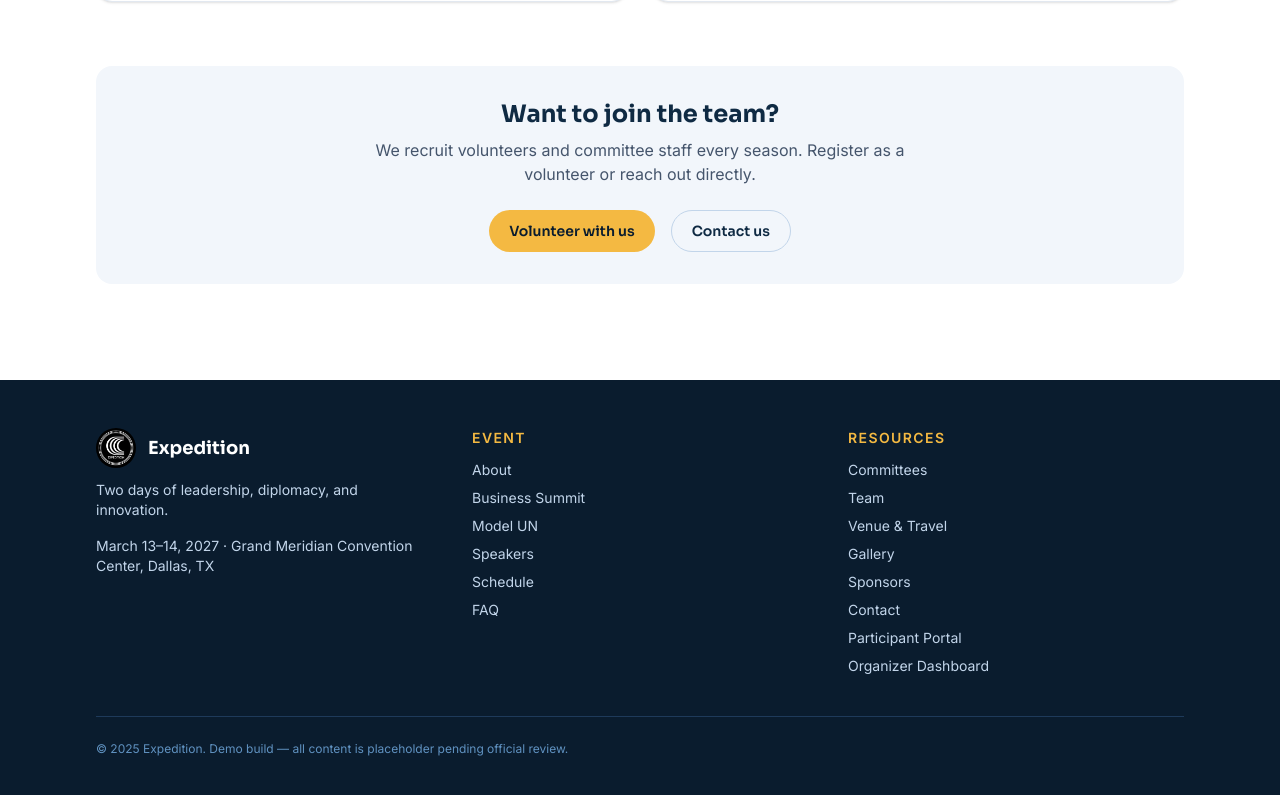
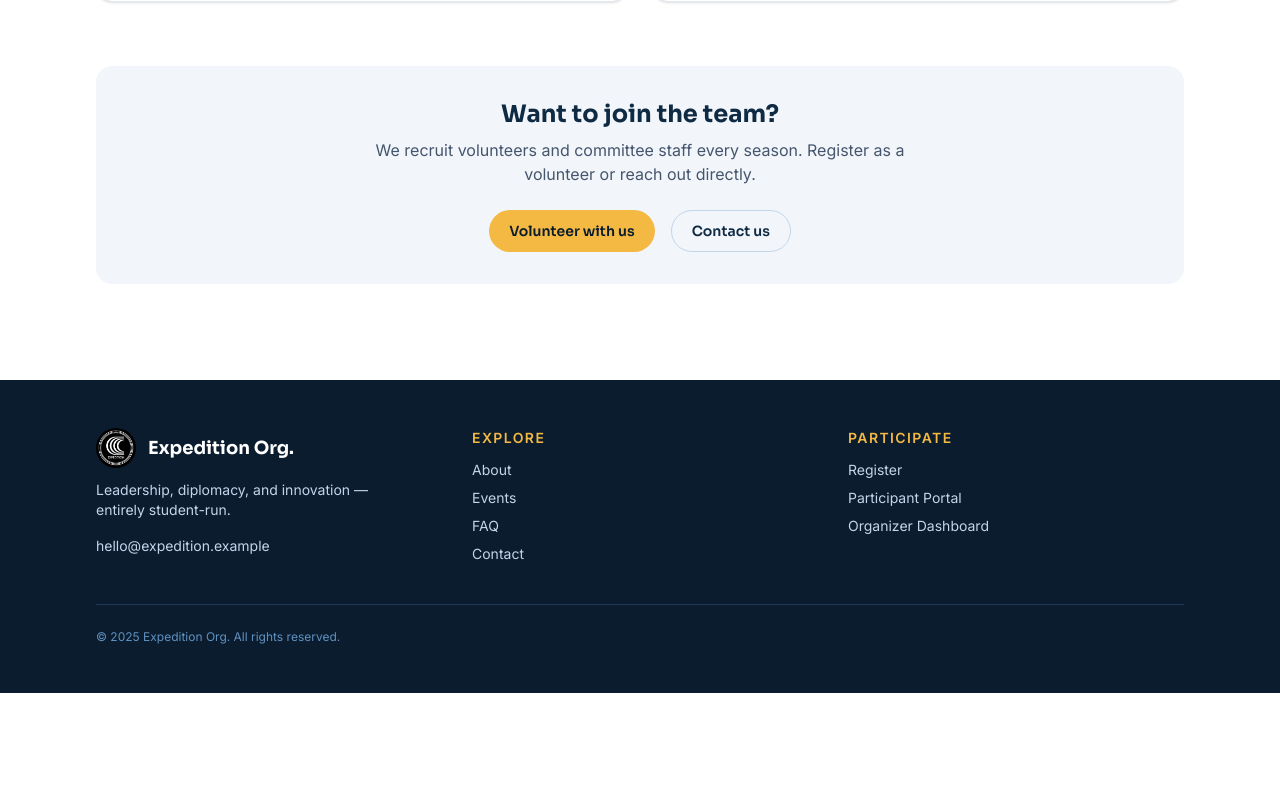
Before and after one commit to mahibnasif/expedition-summit, a React (Vite) app: page /team in a window 1280 px wide. Shown: the part 1573-2368 px from the top of the page. After the commit the page ends 2266 px from the top, so only its background shows below. Built offline with nearby package versions, Linux system fonts and the light colour scheme.

Commit message:
feat: rebrand site to Expedition Org. with concluded 2025-26 season

```diff
--- a/index.html
+++ b/index.html
@@ -6,7 +6,7 @@
     <meta name="viewport" content="width=device-width, initial-scale=1.0" />
     <meta
       name="description"
-      content="Expedition Business Summit & Model United Nations 2027 — two days of leadership, diplomacy, and innovation."
+      content="Expedition Org. — a student-run organization producing business summits and Model United Nations conferences."
     />
     <link rel="preconnect" href="https://fonts.googleapis.com" />
     <link rel="preconnect" href="https://fonts.gstatic.com" crossorigin />
@@ -14,7 +14,7 @@
       href="https://fonts.googleapis.com/css2?family=Inter:wght@400;500;600&family=Sora:wght@500;600;700;800&display=swap"
       rel="stylesheet"
     />
-    <title>Expedition Summit & MUN 2027</title>
+    <title>Expedition Org.</title>
   </head>
   <body>
     <div id="root"></div>
--- a/src/components/layout/Footer.tsx
+++ b/src/components/layout/Footer.tsx
@@ -3,12 +3,7 @@ import { event, navLinks } from '../../data/event'
 import Container from '../ui/Container'
 
 const secondaryLinks = [
-  { to: '/committees', label: 'Committees' },
-  { to: '/team', label: 'Team' },
-  { to: '/venue', label: 'Venue & Travel' },
-  { to: '/gallery', label: 'Gallery' },
-  { to: '/sponsors', label: 'Sponsors' },
-  { to: '/contact', label: 'Contact' },
+  { to: '/register', label: 'Register' },
   { to: '/portal', label: 'Participant Portal' },
   { to: '/organizer', label: 'Organizer Dashboard' },
 ]
@@ -25,12 +20,14 @@ export default function Footer() {
             </div>
             <p className="mt-3 max-w-xs text-sm">{event.tagline}</p>
             <p className="mt-4 text-sm">
-              {event.dates} · {event.venue}, {event.city}
+              <a href={`mailto:${event.email}`} className="hover:text-white">
+                {event.email}
+              </a>
             </p>
           </div>
 
-          <nav aria-label="Footer event pages">
-            <p className="mb-3 text-sm font-semibold tracking-widest text-gold-400 uppercase">Event</p>
+          <nav aria-label="Footer pages">
+            <p className="mb-3 text-sm font-semibold tracking-widest text-gold-400 uppercase">Explore</p>
             <ul className="space-y-2 text-sm">
               {navLinks.map((link) => (
                 <li key={link.to}>
@@ -43,7 +40,7 @@ export default function Footer() {
           </nav>
 
           <nav aria-label="Footer resources">
-            <p className="mb-3 text-sm font-semibold tracking-widest text-gold-400 uppercase">Resources</p>
+            <p className="mb-3 text-sm font-semibold tracking-widest text-gold-400 uppercase">Participate</p>
             <ul className="space-y-2 text-sm">
               {secondaryLinks.map((link) => (
                 <li key={link.to}>
@@ -57,10 +54,7 @@ export default function Footer() {
         </div>
 
         <div className="mt-10 border-t border-navy-800 pt-6 text-xs text-navy-400">
-          <p>
-            © {new Date().getFullYear()} {event.organization}. Demo build — all content is
-            placeholder pending official review.
-          </p>
+          <p>© {new Date().getFullYear()} {event.organization} All rights reserved.</p>
         </div>
       </Container>
     </footer>
--- a/src/components/layout/Navbar.tsx
+++ b/src/components/layout/Navbar.tsx
@@ -1,6 +1,6 @@
 import { useState } from 'react'
 import { Link, NavLink } from 'react-router-dom'
-import { event, navLinks } from '../../data/event'
+import { navLinks } from '../../data/event'
 import { ButtonLink } from '../ui/Button'
 
 function BrandMark() {
@@ -8,7 +8,7 @@ function BrandMark() {
     <Link to="/" className="flex items-center gap-2.5" aria-label="Expedition home">
       <img src="/logo.png" alt="" className="h-9 w-9 rounded-full" />
       <span className="font-display text-lg font-bold text-navy-900">
-        Expedition <span className="text-gold-600">2027</span>
+        Expedition <span className="text-gold-600">Org.</span>
       </span>
     </Link>
   )
@@ -75,7 +75,7 @@ export default function Navbar() {
             ))}
             <div className="pt-2">
               <ButtonLink to="/register" className="w-full">
-                Register for {event.shortName}
+                Register
               </ButtonLink>
             </div>
           </div>
--- a/src/data/event.ts
+++ b/src/data/event.ts
@@ -1,23 +1,17 @@
 export const event = {
-  name: 'Expedition Business Summit & Model United Nations 2027',
-  shortName: 'Expedition Summit & MUN 2027',
-  organization: 'Expedition',
-  tagline: 'Two days of leadership, diplomacy, and innovation.',
-  dates: 'March 13–14, 2027',
-  startsAt: new Date('2027-03-13T09:00:00-06:00'),
-  venue: 'Grand Meridian Convention Center',
-  city: 'Dallas, TX',
+  name: 'Expedition Business Summit & Model United Nations',
+  shortName: 'Expedition Org.',
+  organization: 'Expedition Org.',
+  tagline: 'Leadership, diplomacy, and innovation — entirely student-run.',
+  /** Most recent season, already concluded. */
+  lastSeason: 'December 13, 2025 – January 16, 2026',
   email: 'hello@expedition.example',
   registrationOpen: true,
-  /** Demo build: all content is placeholder until Expedition provides official data. */
-  demoMode: true,
 }
 
 export const navLinks = [
   { to: '/about', label: 'About' },
-  { to: '/summit', label: 'Business Summit' },
-  { to: '/mun', label: 'Model UN' },
-  { to: '/speakers', label: 'Speakers' },
-  { to: '/schedule', label: 'Schedule' },
+  { to: '/events', label: 'Events' },
   { to: '/faq', label: 'FAQ' },
+  { to: '/contact', label: 'Contact' },
 ]
```
